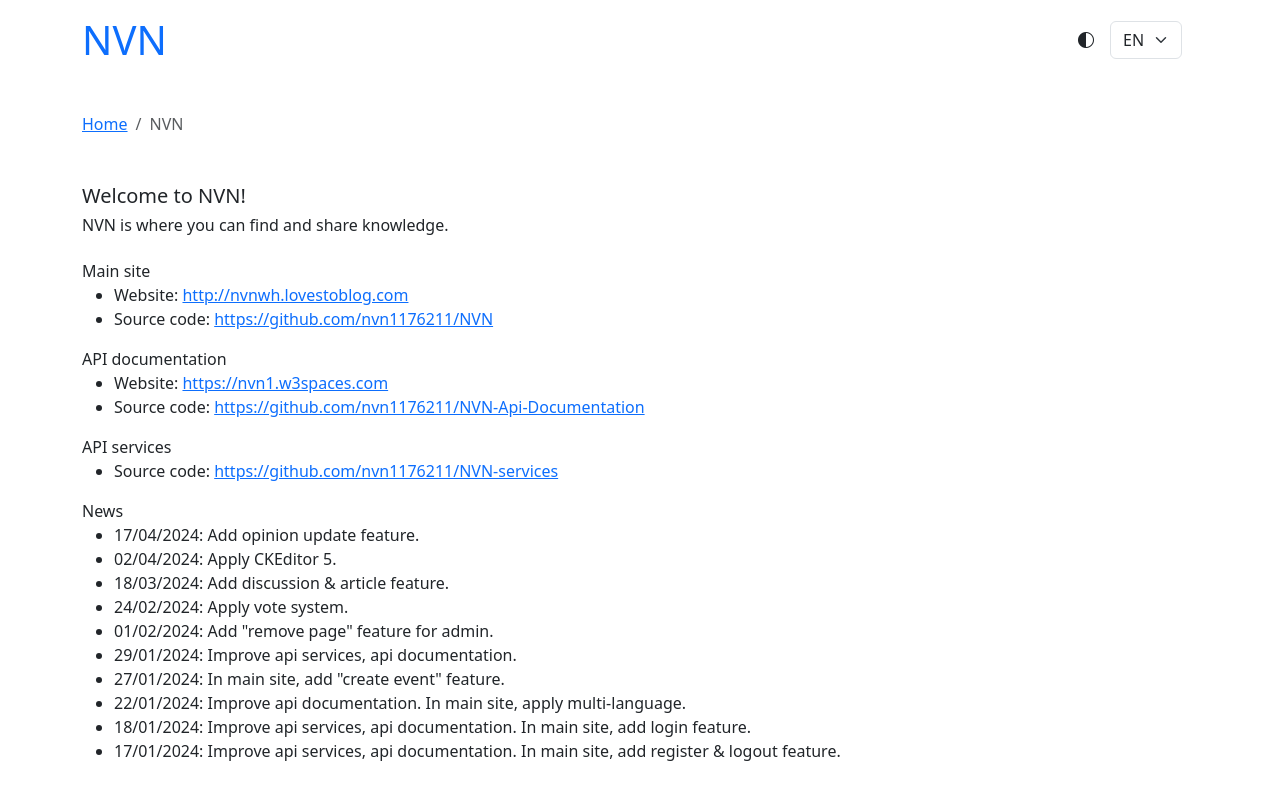
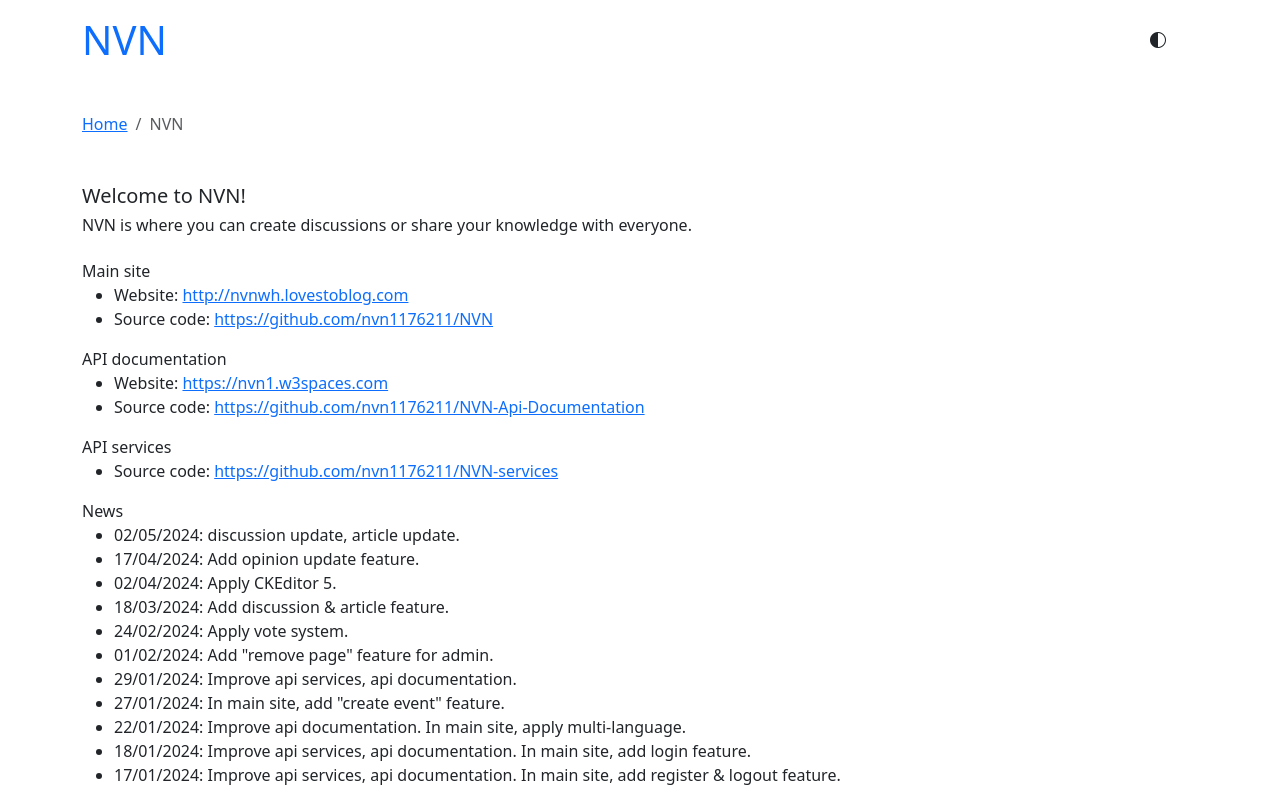
Before and after one commit to nvn1176211/nvn_showcase, a plain HTML site: page wh.html in a window 1280 px wide. Drawn offline with nearby package versions, Linux system fonts and the light colour scheme.

Commit message:
update news

```diff
--- a/wh.html
+++ b/wh.html
@@ -16,10 +16,6 @@
         <div class="d-flex">
             <div class="me-3 d-flex align-items-center">
                 <i class="bi bi-circle-half p-2 me-2 cursor-pointer" id="dark-mode-switch"></i>
-                <select name="lang" id="lang-select" class="form-select">
-                    <option value="en" selected>EN</option>
-                    <option value="vi">VI</option>
-                </select>
             </div>
         </div>
     </div>
@@ -31,7 +27,7 @@
     </nav>
     <div>
         <h5 class="mt-5">Welcome to NVN!</h5>
-        <h6 class="mb-4">NVN is where you can find and share knowledge.</h6>
+        <h6 class="mb-4">NVN is where you can create discussions or share your knowledge with everyone.</h6>
     </div>
     <div>
         <div>Main site</div>
@@ -71,6 +67,9 @@
     <div>
         <div>News</div>
         <ul>
+            <li>
+                <span>02/05/2024: discussion update, article update.</span>
+            </li>
             <li>
                 <span>17/04/2024: Add opinion update feature.</span>
             </li>
```
Also changed, not shown: index.html (+2 -6 lines).
